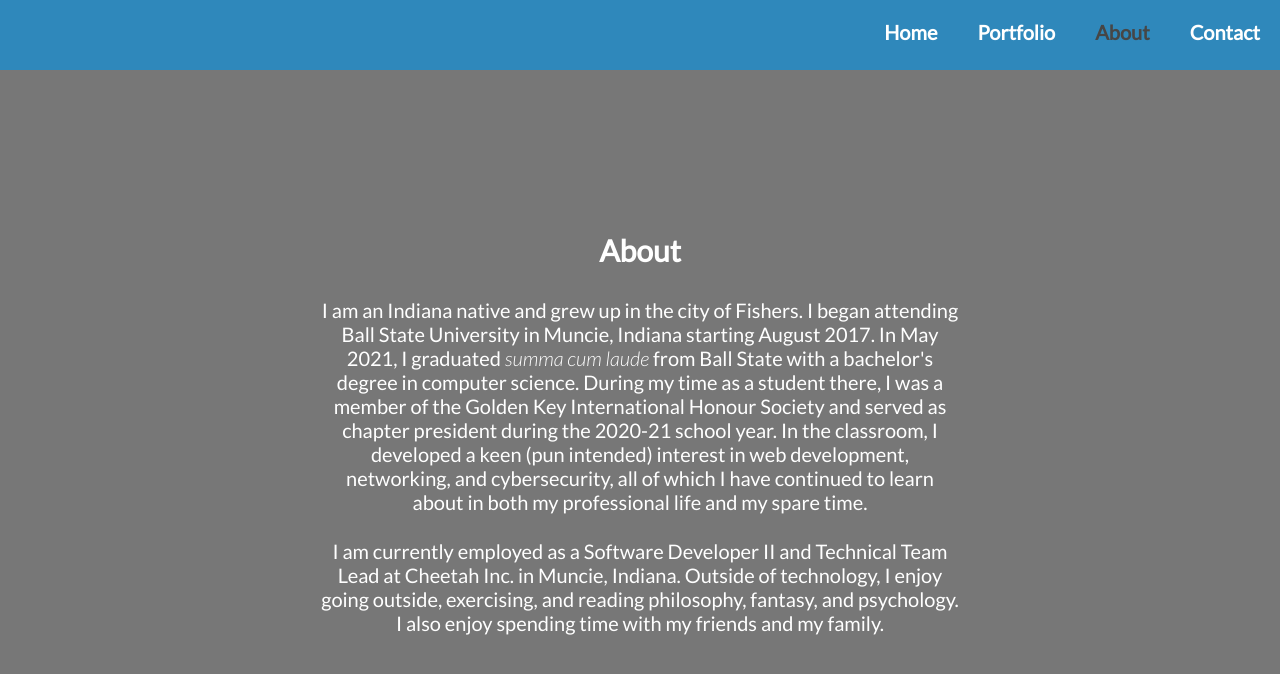
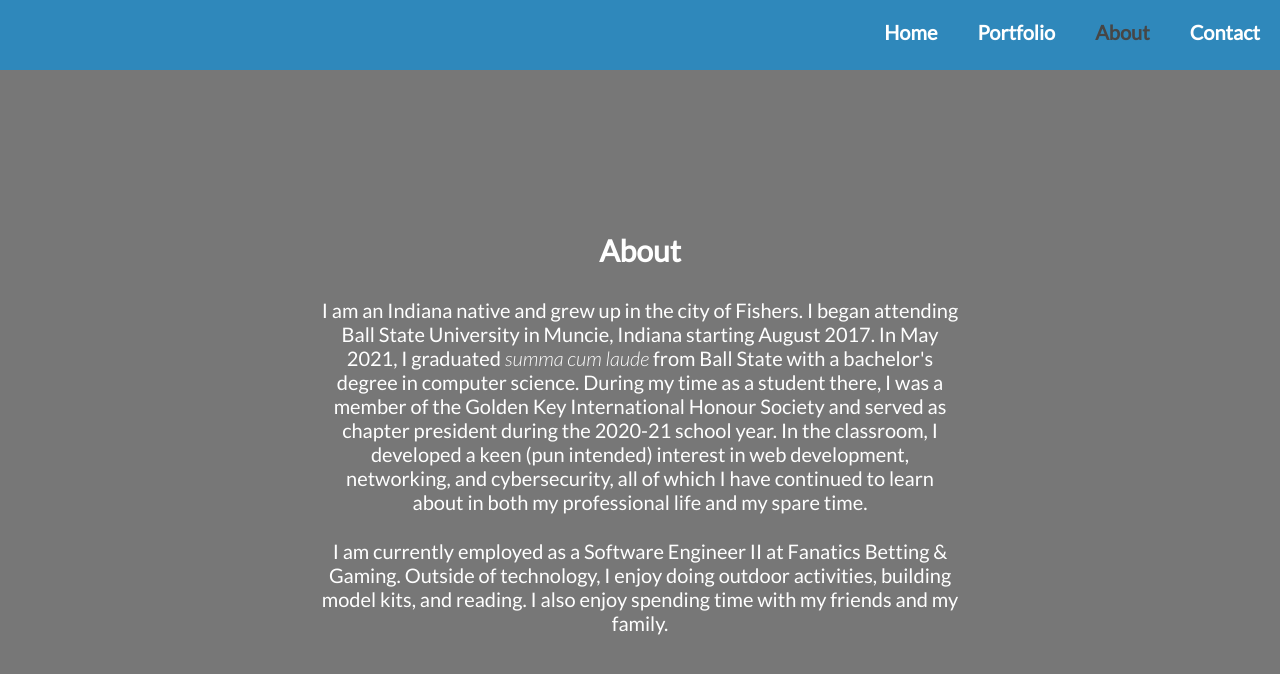
Before and after one commit to mkeen31/portfolio-site, a Vue app: page /about in a window 1280 px wide. Shown: the top 674 px of the page. Built offline with nearby package versions, Linux system fonts and the light colour scheme.

Commit message:
Update resources and content for FBG

```diff
--- a/src/views/About.vue
+++ b/src/views/About.vue
@@ -12,8 +12,8 @@
       continued to learn about in both my professional life and my spare time.
       </p>
       <p>
-      I am currently employed as a Software Developer II and Technical Team Lead at Cheetah Inc. in Muncie, Indiana.
-      Outside of technology, I enjoy going outside, exercising, and reading philosophy, fantasy, and psychology.
+      I am currently employed as a Software Engineer II at Fanatics Betting & Gaming.
+      Outside of technology, I enjoy doing outdoor activities, building model kits, and reading.
       I also enjoy spending time with my friends and my family.
       </p>
     </div>
```
Also changed, not shown: public/assets/fanatics-logo.png (added).
